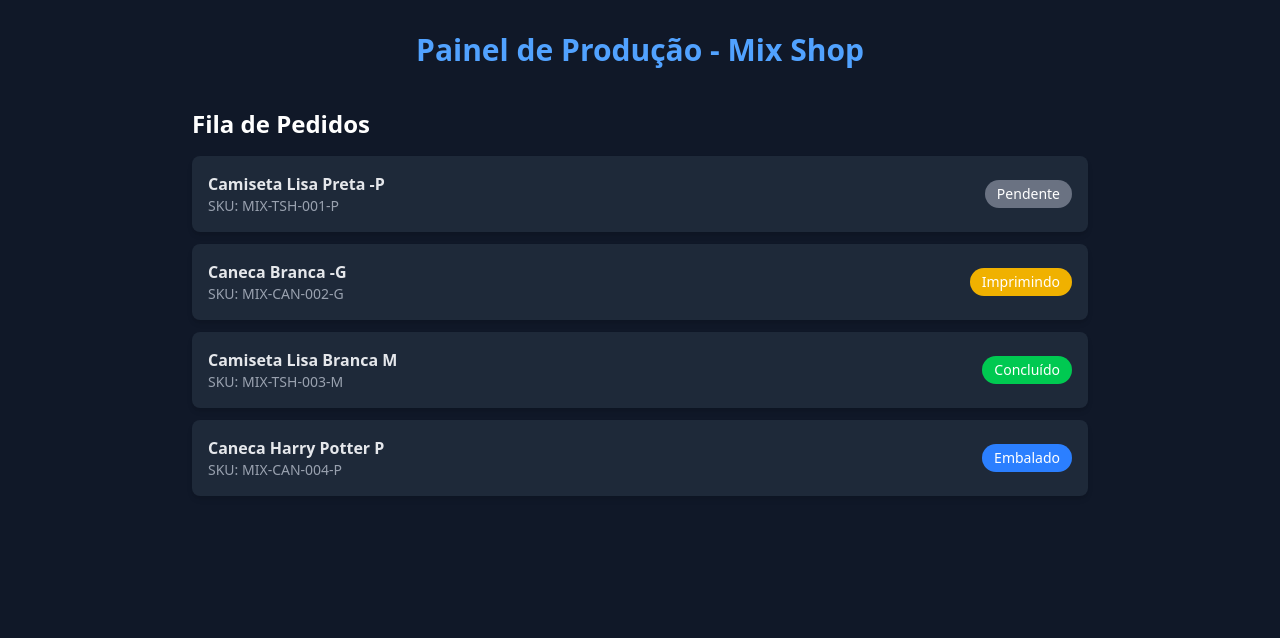
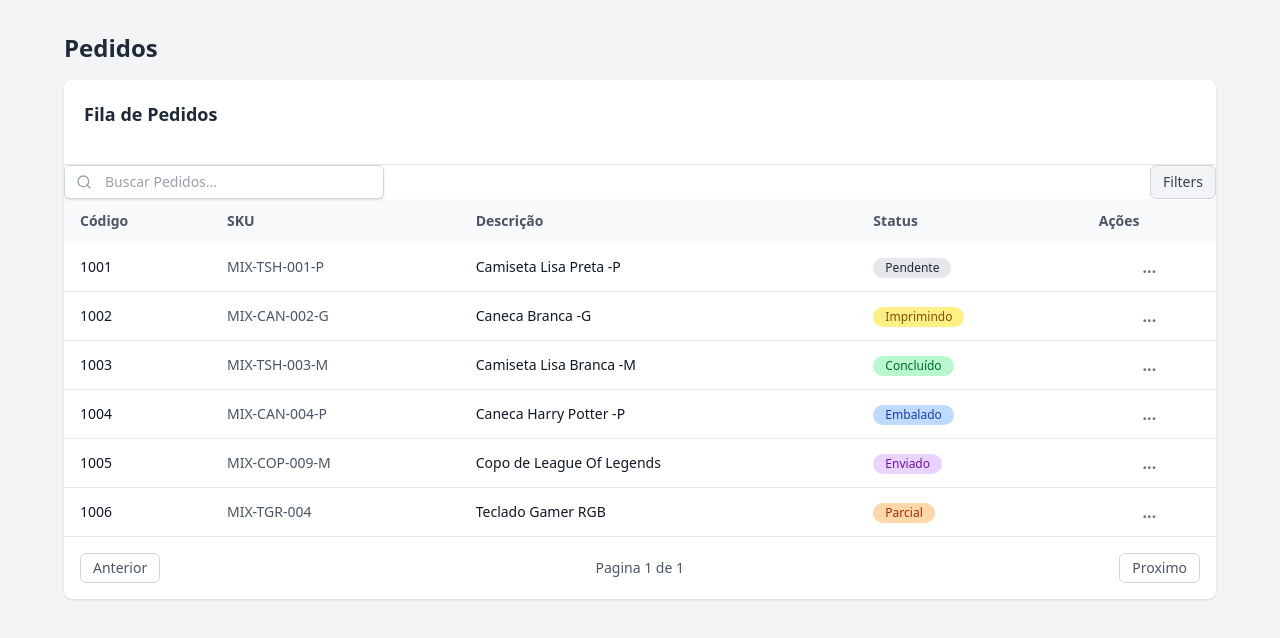
Before and after one commit to gui-ccr/MixShop-Mockup, a React app in the folder frontend/: page / in a window 1280 px wide. Shown: the top 638 px of the page. Built offline with nearby package versions, Linux system fonts and the light colour scheme; the HTML template or start-up script is replaced by a standard one.

Commit message:
criação da fila de pedidos

```diff
--- a/frontend/package.json
+++ b/frontend/package.json
@@ -10,6 +10,7 @@
     "preview": "vite preview"
   },
   "dependencies": {
+    "lucide-react": "^0.552.0",
     "react": "^19.1.1",
     "react-dom": "^19.1.1"
   },
--- /dev/null
+++ b/frontend/src/components/common/Chip.tsx
@@ -0,0 +1,13 @@
+type ChipProps ={
+    label: string;
+    colorClasses: string;
+}
+
+
+export function Chip({label, colorClasses} : ChipProps){
+    return(
+        <span className={`inline-block rounded-full px-3 py-0.5 text-xs font-medium ${colorClasses}`}>
+            {label}
+        </span>
+    )
+}
--- /dev/null
+++ b/frontend/src/components/common/SearchBar.tsx
@@ -0,0 +1,13 @@
+import { Search } from 'lucide-react'
+
+export function SearchBar(){
+    return(
+        <div className='relative w-full max-w-xs'>
+            {/* icone de lupa */}
+            <div className='absolute left-3 top-1/2 -translate-y-1/2 text-gray-400'>
+                <Search className='h-4 w-4'/>
+            </div>
+            <input type="text" placeholder='Buscar Pedidos...' className='w-full rounded-md border border-gray-300 bg-white py-1.5 pl-10 pr-3 text-sm text-gray-700 shadow-sm focus:ontline-none ' />
+        </div>
+    )
+}
--- a/frontend/src/components/painel/FilaPedidos.tsx
+++ b/frontend/src/components/painel/FilaPedidos.tsx
@@ -1,4 +1,5 @@
 import { Pedido } from "../../data/mockData";
+import { SearchBar } from "../common/SearchBar";
 import { ItemPedido } from "./ItemPedido";
 
 type FilaPedidosProps = {
@@ -7,17 +8,54 @@ type FilaPedidosProps = {
 
 export function FilaPedidos({ pedidos }: FilaPedidosProps) {
   return (
-    // 3. Este é o JSX que "cercava" o seu .map()
-    <div className="mt-10 w-full max-w-4xl">
-      <h2 className="text-2xl font-semibold">Fila de Pedidos</h2>
-      <ul className="mt-4 flex flex-col gap-3">
-        {/* 4. Agora o loop é mais limpo:
-               Para cada 'pedido', ele chama o 'ItemPedido'
-               e passa o pedido para ele via prop. */}
-        {pedidos.map((pedido) => (
-          <ItemPedido key={pedido.id} pedido={pedido} />
-        ))}
-      </ul>
+    // card branco envolve todo o conteudo
+    <div className="bg-white rounded-lg shadow-sm overflow-hidden">
+      {/* CABEÇALHO DO BLOCO */}
+
+      <div className=" p-5 flex border-b border-gray-200">
+
+        {/* LINHA 1 TITULO */}
+        <h2 className="text-lg text-gray-800 font-bold mb-4">
+          Fila de Pedidos
+          </h2>
+      </div>
+
+      <div className="flex justify-between items-center">
+        <SearchBar/>
+        <div className="flex gap-2">
+          <button className="bg-gray-100 text-gray-700 px-3 py-1.5 rounded-md text-sm font-medium border border-gray-300 hover:bg-gray-200">
+          Filters
+          </button>
+        </div>
+      </div>
+
+    <div className="overflow-x-auto">
+      <table className="w-full text-left">
+        {/* cabeçalho <thead> fundo cinza claro*/}
+        <thead className="bg-gray-50">
+          <th className="py-3 px-4 text-sm font-semibold text-gray-600">Código</th>
+          <th className="py-3 px-4 text-sm font-semibold text-gray-600">SKU</th>
+          <th className="py-3 px-4 text-sm font-semibold text-gray-600">Descrição</th>
+          <th className="py-3 px-4 text-sm font-semibold text-gray-600">Status</th>
+          <th className="py-3 px-4 text-sm font-semibold text-gray-600">Ações</th>
+        </thead>
+
+        {/* o corpo <tbody> */}
+
+        <tbody className="bg-white divide-y divide-gray-200">
+          {pedidos.map((pedido) => (
+            <ItemPedido key={pedido.id} pedido={pedido}/>
+          ))}
+        </tbody>
+      </table>
     </div>
+
+    {/* RODAPE DO BLOCO */}
+    <div className="p-4 flex justify-between items-center text-sm text-gray-600 border-t border-gray-200">
+          <button className="px-3 py-1 rounded-md border border-gray-300 hover:bg-gray-50">Anterior</button>
+          <span>Pagina 1 de 1</span>
+          <button className="px-3 py-1 rounded-md border border-gray-300 hover:bg-gray-50">Proximo</button>
+    </div>
+  </div>
   )
 }
--- a/frontend/src/components/painel/ItemPedido.tsx
+++ b/frontend/src/components/painel/ItemPedido.tsx
@@ -1,21 +1,22 @@
 import { Pedido } from '../../data/mockData';
+import { Chip } from '../common/Chip'
 
 const getStatusColor = (status: Pedido['status']) => {
     switch (status) {
         case "Pendente":
-            return 'bg-gray-500';
+            return 'bg-gray-200 text-gray-800';
         case "Imprimindo":
-            return 'bg-yellow-500';
+            return 'bg-yellow-200 text-yellow-800';
         case "Parcial":
-            return 'bg-orange-500';
+            return 'bg-orange-200 text-orange-800';
         case "Concluído":
-            return 'bg-green-500';
+            return 'bg-green-200 text-green-800';
         case "Embalado":
-            return 'bg-blue-500';
+            return 'bg-blue-200 text-blue-800';
         case "Enviado":
-            return 'bg-purple-500';
+            return 'bg-purple-200 text-purple-800';
         default:
-            return 'bg-gray-200 text-black';
+            return 'bg-gray-100 text-black';
     }
 }
 
@@ -25,18 +26,27 @@ type ItemPedidoProps = {
 
 
 export function ItemPedido({ pedido }: ItemPedidoProps) {
+
+    const corDoStatus = getStatusColor(pedido.status)
+
     return (
-        <li className="flex justify-between rounded-lg bg-gray-800 p-4 shadow-md">
-      <div className="flex flex-col">
-        <span className="font-bold text-gray-200">{pedido.descricao}</span>
-        <span className="text-sm text-gray-400">SKU: {pedido.sku}</span>
-      </div>
-      <div className="flex items-center">
-        {/* TODO: Mudar a cor com base no status */}
-        <span className={`${getStatusColor(pedido.status)} rounded-full px-3 py-1 text-sm font-medium`}>
-          {pedido.status}
-        </span>
-      </div>
-    </li>
+        <tr className='hover:bg-gray-50'>
+            {/* as celulas de td com os dados do 'pedido */}
+            <td className='py-3 px-4 text-sm text-gray-900 font-medium'>
+                {pedido.codigo}
+            </td>
+            <td className='py-3 px-4 text-sm text-gray-600'>
+                {pedido.sku}
+            </td>
+            <td className='py-3 px-4 text-sm text-gray-900 font-medium'>
+                {pedido.descricao}
+            </td>
+            <td className='py-3 px-4 text-sm'>
+                <Chip label={pedido.status} colorClasses={corDoStatus}/>
+            </td>
+            <td className='py-3 px-4 text-center text-gray-500 font-bold cursor-pointer hover:text-gray-900'>
+                ...
+            </td>
+        </tr>
     )
 }
--- a/frontend/src/data/mockData.ts
+++ b/frontend/src/data/mockData.ts
@@ -31,14 +31,28 @@ export const mockPedidos: Pedido[] = [
     id: 3,
     sku: "MIX-TSH-003-M",
     codigo: "1003",
-    descricao: "Camiseta Lisa Branca M",
+    descricao: "Camiseta Lisa Branca -M",
     status: "Concluído",
   },
   {
     id: 4,
     sku: "MIX-CAN-004-P",
     codigo: "1004",
-    descricao: "Caneca Harry Potter P",
+    descricao: "Caneca Harry Potter -P",
     status: "Embalado",
   },
+  {
+    id: 5,
+    sku: "MIX-COP-009-M",
+    codigo: "1005",
+    descricao: "Copo de League Of Legends",
+    status: "Enviado",
+  },
+  {
+    id: 6,
+    sku: "MIX-TGR-004",
+    codigo: "1006",
+    descricao: "Teclado Gamer RGB",
+    status: "Parcial",
+  },
 ];
--- a/frontend/src/pages/PainelProducao.tsx
+++ b/frontend/src/pages/PainelProducao.tsx
@@ -6,15 +6,19 @@ export function PainelProducao() {
   const [pedidos, setPedidos] = useState<Pedido[]>(mockPedidos);
 
   return (
-    <div className="flex h-screen w-screen flex-col items-center bg-gray-900 p-8 text-white">
-      <h1 className="text-3xl font-bold text-blue-400">
-        Painel de Produção - Mix Shop
-      </h1>
+    <>
+      <div className="flex w-screen flex-col items-center bg-gray-100 p-8 min-h-screen">
 
-      {/* 2. O Chefe de Obras agora só DELEGA a tarefa.
-             Ele passa a lista de 'pedidos' e o componente 'FilaPedidos'
-             se vira para renderizar. */}
-      <FilaPedidos pedidos={pedidos} />
-    </div>
+        <div className="w-full max-w-6xl mb-4">
+            <h1 className='text-2xl font-bold text-gray-800'>Pedidos</h1>
+        </div>
+
+        {/* centralizando a tabela com uma largura maxima */}
+
+        <div className='w-full max-w-6xl'>
+          <FilaPedidos pedidos={pedidos}/>
+        </div>
+      </div>
+    </>
   );
 }
```
Also changed, not shown: 1 other file (tests, documents, lock files or other folders).
